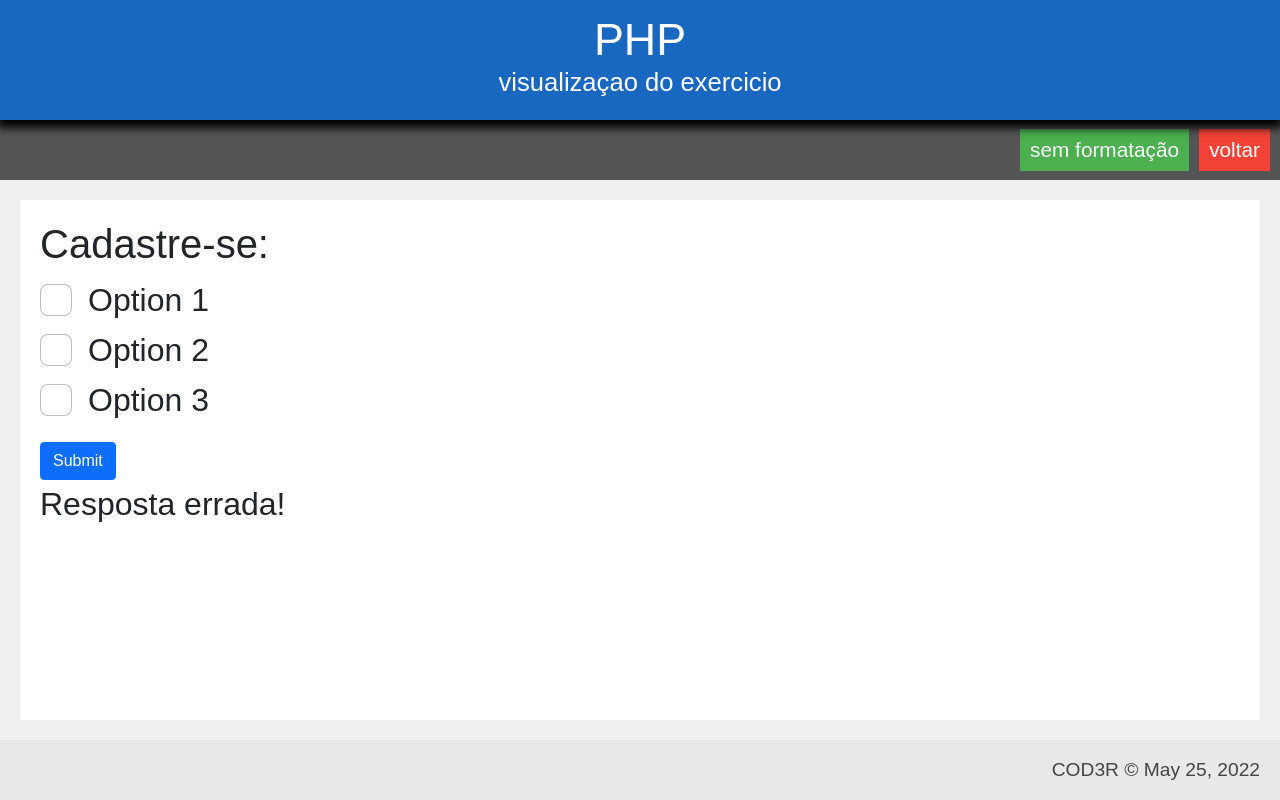
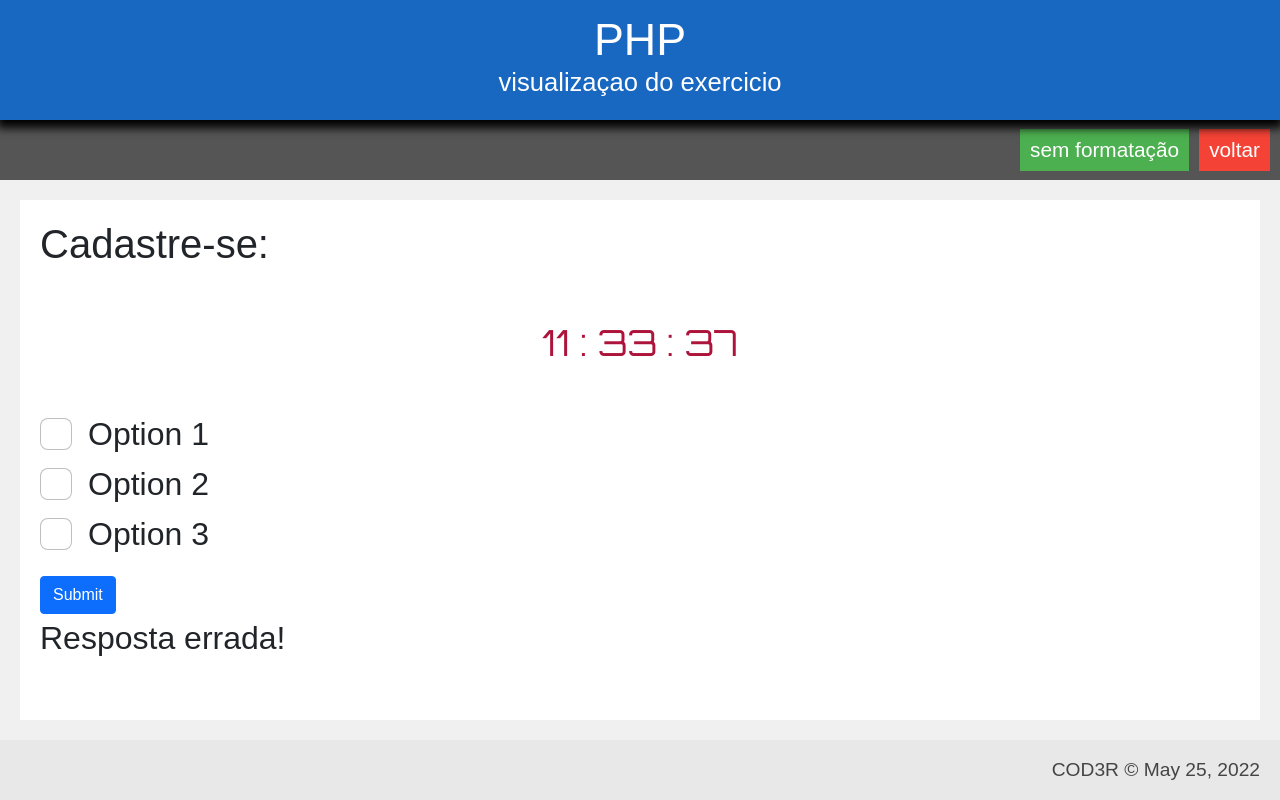
Before and after one commit to jhonisrael/curso-php, a PHP site: page /curso-php/exercicio.php?dir=Testes&file=enquete_tempo in a window 1280 px wide. Run offline with PHP 8.4, Linux system fonts and the light colour scheme; data that the repository does not hold is empty; some web fonts are replaced.

Commit message:
relogio na enquete

```diff
--- a/Testes/enquete_tempo.php
+++ b/Testes/enquete_tempo.php
@@ -16,6 +16,10 @@
 <h1>Cadastre-se:</h1>
 <body class="container p-5 my-5 bg-secondary text-white" >
 
+<?php
+include './Testes/relogio.php';
+?>
+
 <form action="/curso-php/exercicio.php?dir=Testes&file=enquete_tempo" method="POST">
   <div class="form-group">
   <div class="form-check">
@@ -27,8 +31,8 @@
       <label class="form-check-label" for="check2">Option 2</label>
     </div>
     <div class="form-check">
-      <input type="checkbox" class="form-check-input">
-      <label class="form-check-label">Option 3</label>
+      <input type="checkbox" class="form-check-input" id="check3" name="option3" value="something">
+      <label class="form-check-label" for="check3">Option 3</label>
     </div>
     <button type="submit" class="btn btn-primary mt-3">Submit</button>
   </div>
--- /dev/null
+++ b/Testes/relogio.php
@@ -0,0 +1,36 @@
+<!DOCTYPE html>
+<html lang="en">
+<head>
+    <meta charset="UTF-8">
+    <meta http-equiv="X-UA-Compatible" content="IE=edge">
+    <meta name="viewport" content="width=device-width, initial-scale=1.0">
+    <link rel="stylesheet" href="./recursos/CSS/relogio.css">
+    <title></title>
+</head>
+
+<div id="clock"></div>
+
+<script>
+    function currentTime() {
+  var date = new Date(); /* creating object of Date class */
+  var hour = date.getHours();
+  var min = date.getMinutes();
+  var sec = date.getSeconds();
+  hour = updateTime(hour);
+  min = updateTime(min);
+  sec = updateTime(sec);
+  document.getElementById("clock").innerText = hour + " : " + min + " : " + sec; /* adding time to the div */
+    var t = setTimeout(function(){ currentTime() }, 1000); /* setting timer */
+}
+
+function updateTime(k) {
+  if (k < 10) {
+    return "0" + k;
+  }
+  else {
+    return k;
+  }
+}
+
+currentTime(); /* calling currentTime() function to initiate the process */
+</script>
--- a/index.php
+++ b/index.php
@@ -72,6 +72,11 @@
                     <li>
                         <a href="exercicio.php?dir=Testes&file=enquete_tempo">
                             Enquete
+                        </a>
+                    </li>
+                    <li>
+                        <a href="exercicio.php?dir=Testes&file=relogio">
+                            Relógio
                         </a>
                     </li>
                 </ul>
--- /dev/null
+++ b/recursos/CSS/relogio.css
@@ -0,0 +1,14 @@
+@import url('https://fonts.googleapis.com/css?family=Orbitron');
+
+body {
+  background-color: #121212;
+}
+
+#clock {
+  font-family: 'Orbitron', sans-serif;
+  color: #ad143b;
+  font-size: 36px;
+  text-align: center;
+  padding-top: 40px;
+  padding-bottom: 40px;
+}
```
